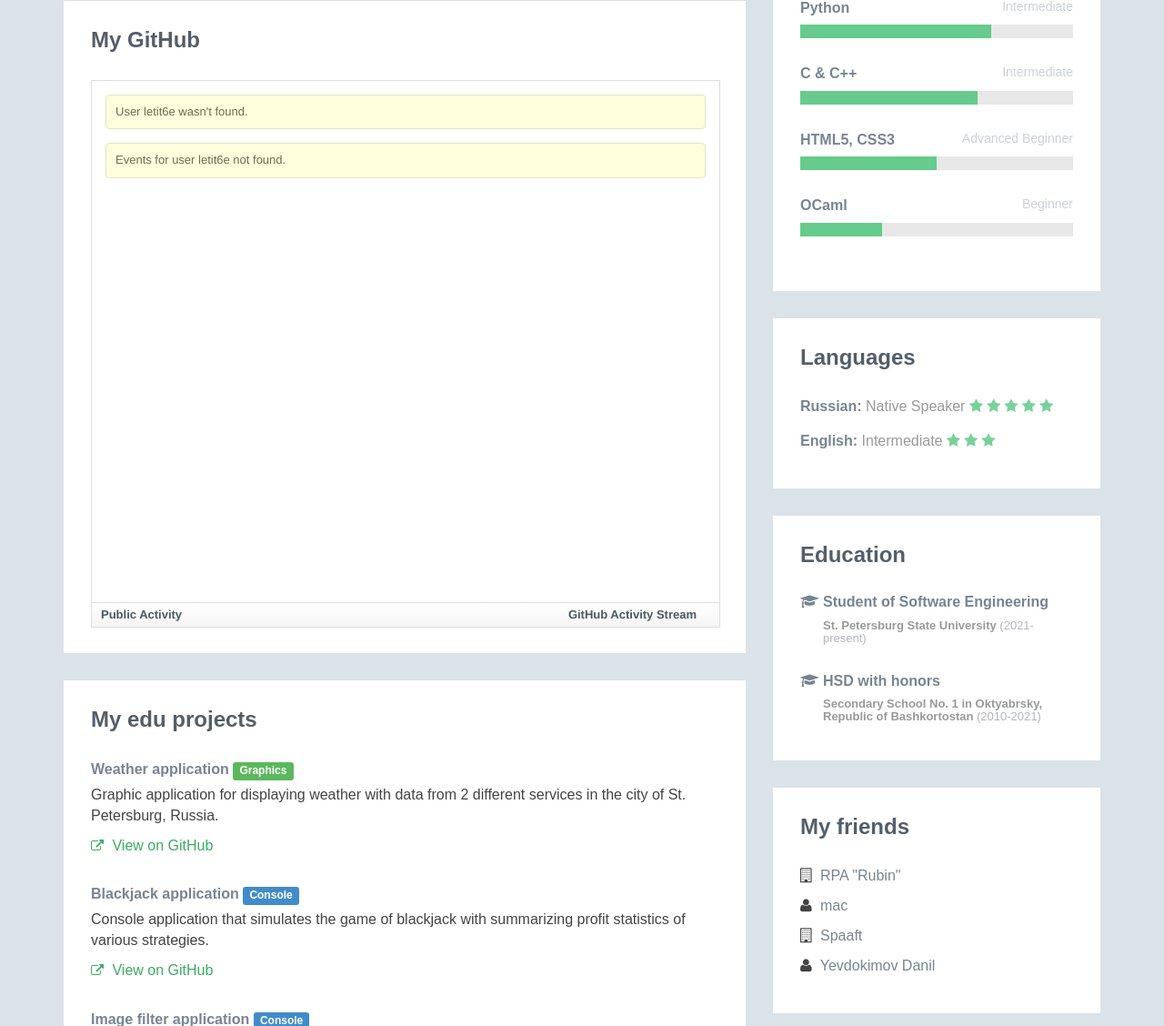
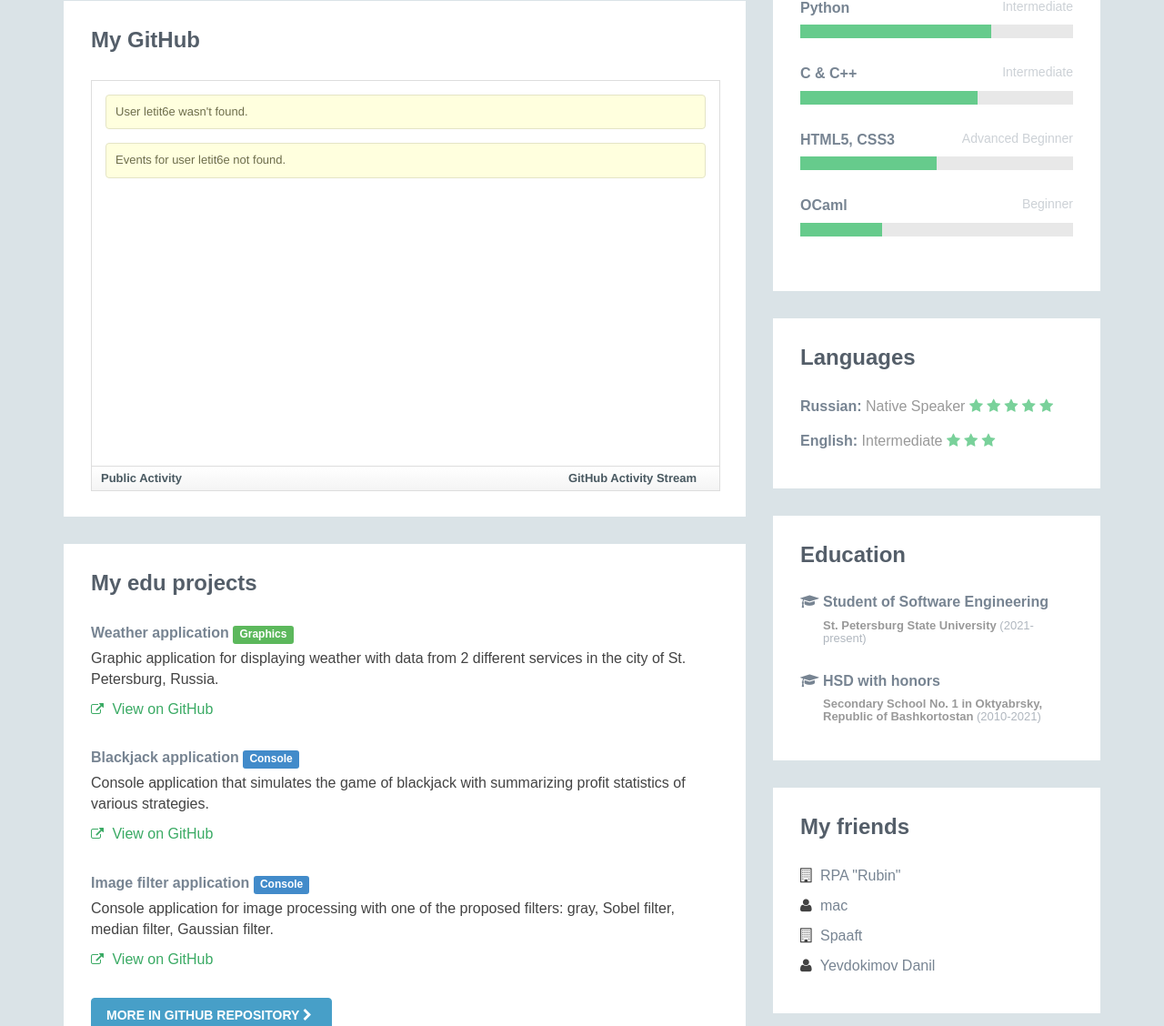
Before and after one commit to letit6E/cv-website, a Flask app: page / in a window 1280 px wide. Shown: the part 735-1863 px from the top of the page at 91% size. Run offline with Flask 2, Linux system fonts and the light colour scheme; data that the repository does not hold is empty; some libraries are stand-ins or nearby versions; some web fonts are replaced.

Commit message:
Change github-activity widget block size

```diff
--- a/static/css/styles.css
+++ b/static/css/styles.css
@@ -317,7 +317,7 @@ iframe {
 }
 /* Git section */
 .ghfeed {
-  height: 600px;
+  height: 450px;
 }
 .ghfeed,
 .ghfeed *,
```
